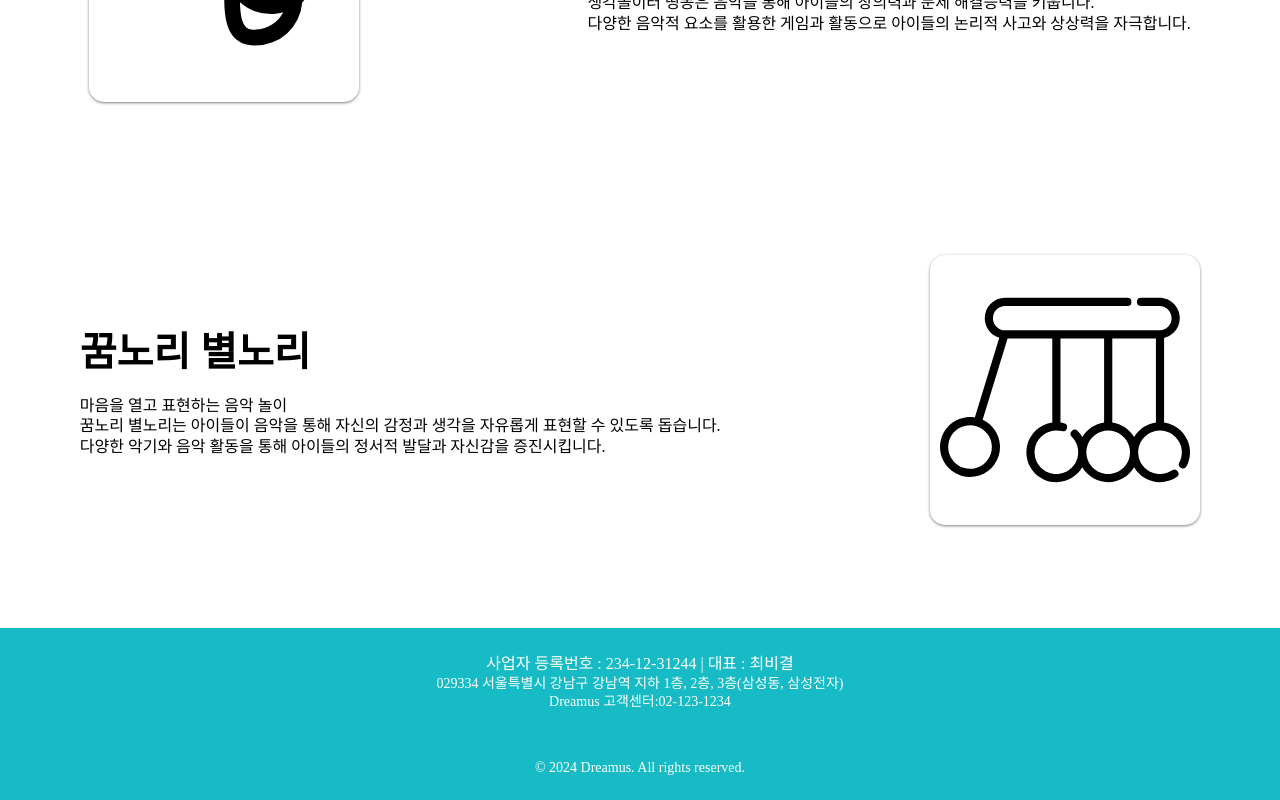
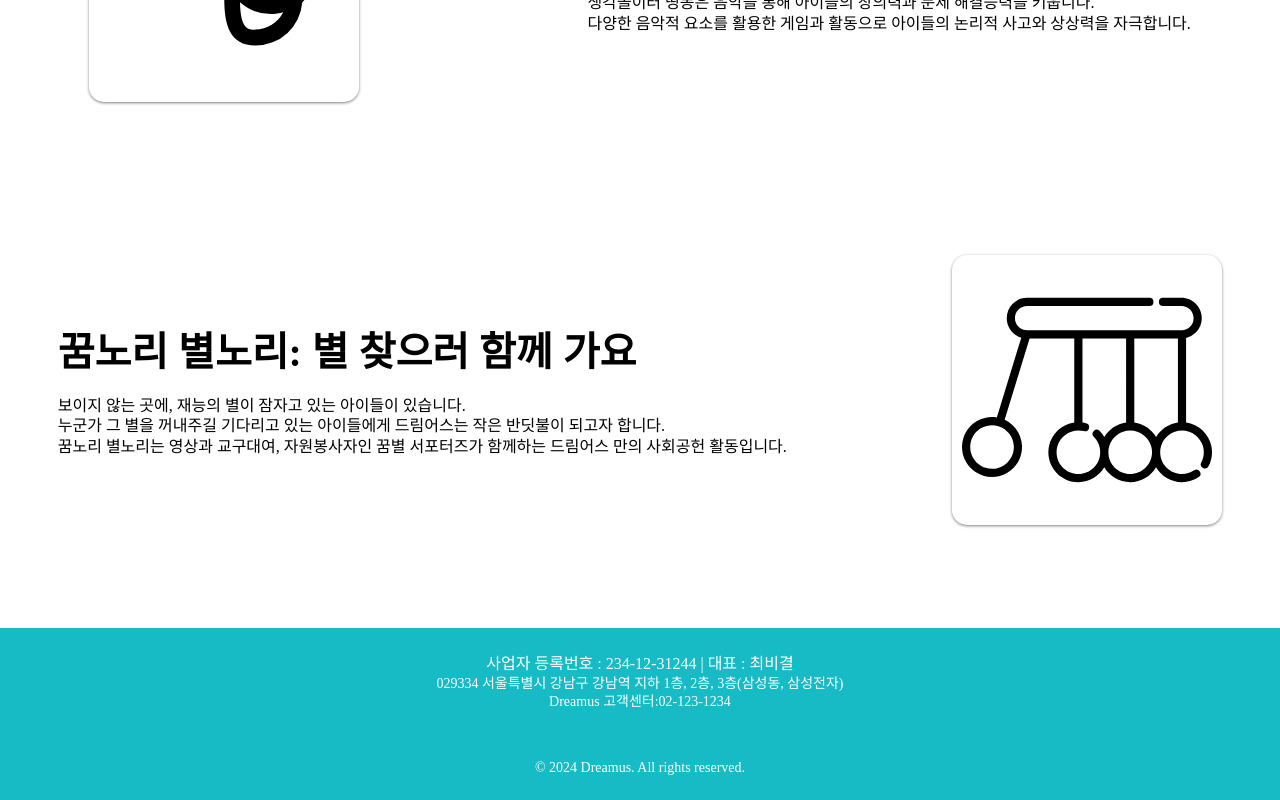
Before and after one commit to aiwebnovel/Dreamus, a React (Vite) app: page /dreamus/bi in a window 1280 px wide. Shown: the part 2350-3150 px from the top of the page. Built offline with nearby package versions, Linux system fonts and the light colour scheme.

Commit message:
feat: BI 꿈노리 별노리 내용 수정

```diff
--- a/src/data/brandItems.ts
+++ b/src/data/brandItems.ts
@@ -51,10 +51,10 @@ const brandItems = [
   },
   {
     Icon: Mom,
-    title: '꿈노리 별노리',
-    desc: `마음을 열고 표현하는 음악 놀이
-    꿈노리 별노리는 아이들이 음악을 통해 자신의 감정과 생각을 자유롭게 표현할 수 있도록 돕습니다.
-    다양한 악기와 음악 활동을 통해 아이들의 정서적 발달과 자신감을 증진시킵니다.
+    title: '꿈노리 별노리: 별 찾으러 함께 가요',
+    desc: `보이지 않는 곳에, 재능의 별이 잠자고 있는 아이들이 있습니다.
+    누군가 그 별을 꺼내주길 기다리고 있는 아이들에게 드림어스는 작은 반딧불이 되고자 합니다.
+    꿈노리 별노리는 영상과 교구대여, 자원봉사자인 꿈별 서포터즈가 함께하는 드림어스 만의 사회공헌 활동입니다.
     `,
   },
 ]
```
